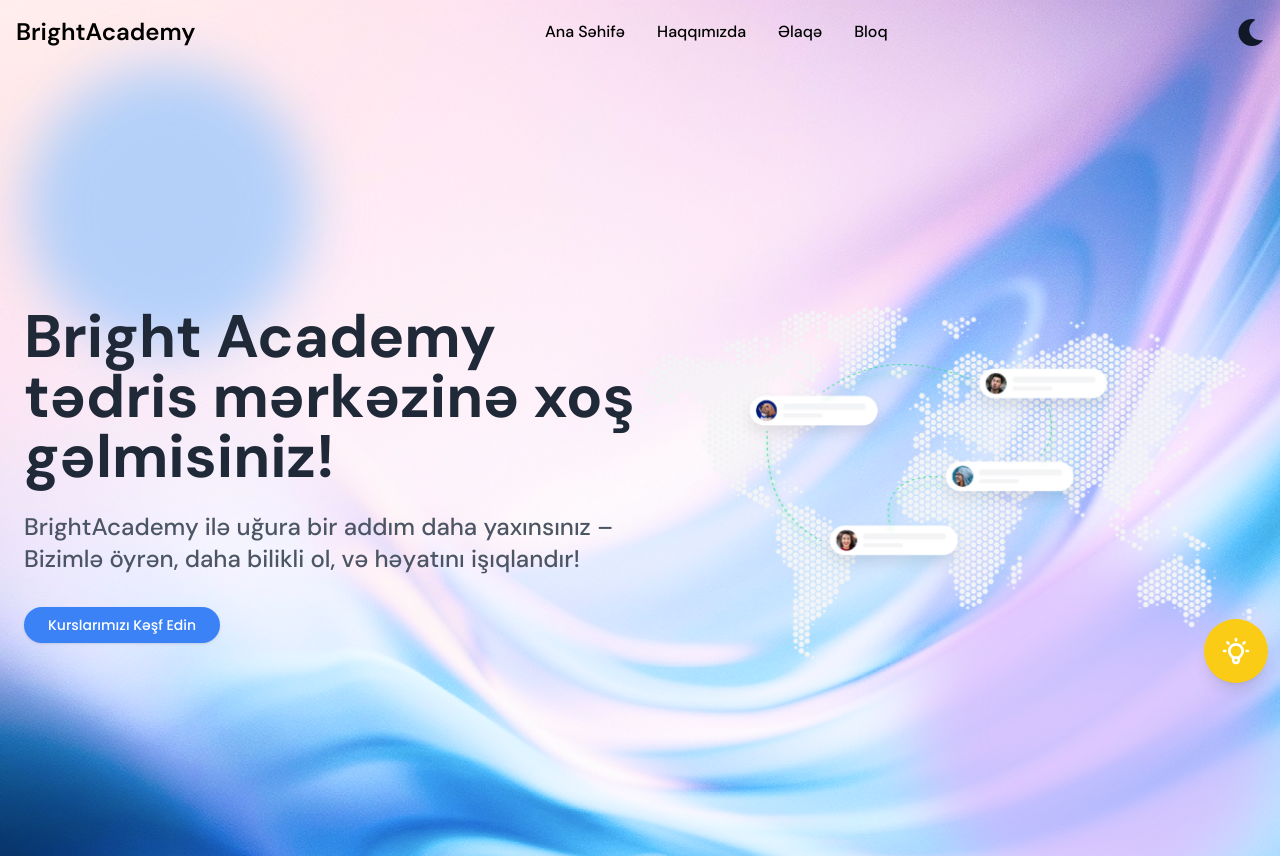
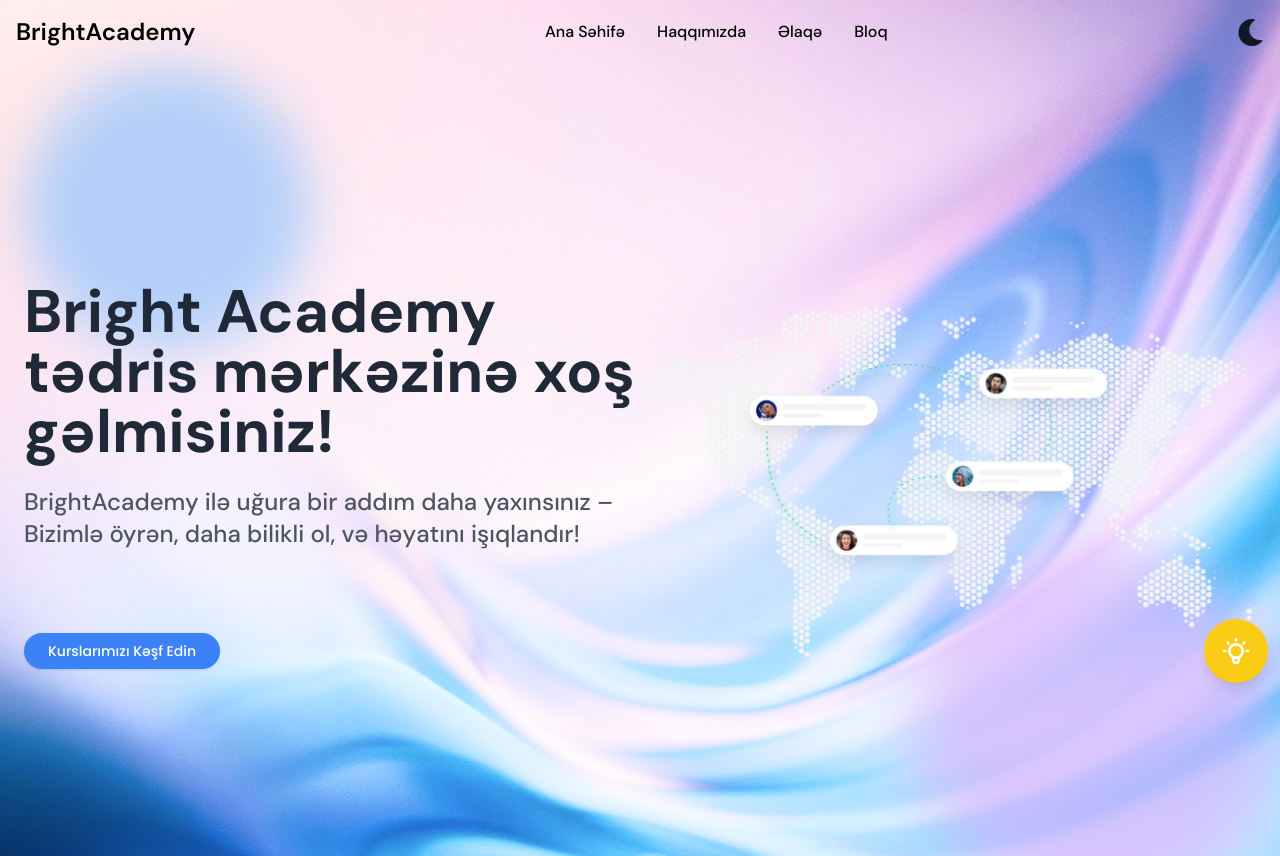
Before and after one commit to muradbalayev/BrightAcademy, a React (Vite) app: page / in a window 1280 px wide. Shown: the top 856 px of the page. Built offline with nearby package versions, Linux system fonts and the light colour scheme.

Commit message:
animations added

```diff
--- a/src/components/user/Home/Hero.jsx
+++ b/src/components/user/Home/Hero.jsx
@@ -92,7 +92,7 @@
                             Bright Academy tədris mərkəzinə xoş gəlmisiniz!
                         </motion.h1>
                         <motion.p
-                            className="text-xl md:text-2xl font-medium text-gray-600 dark:text-gray-300 mb-8"
+                            className="text-xl md:text-2xl font-medium text-gray-600 dark:text-gray-300 mb-8 min-h-[115px]"
                             initial={{ opacity: 0, y: 20 }}
                             animate={{ opacity: 1, y: 0 }}
                             transition={{ duration: 0.8, delay: 0.3 }}
```
